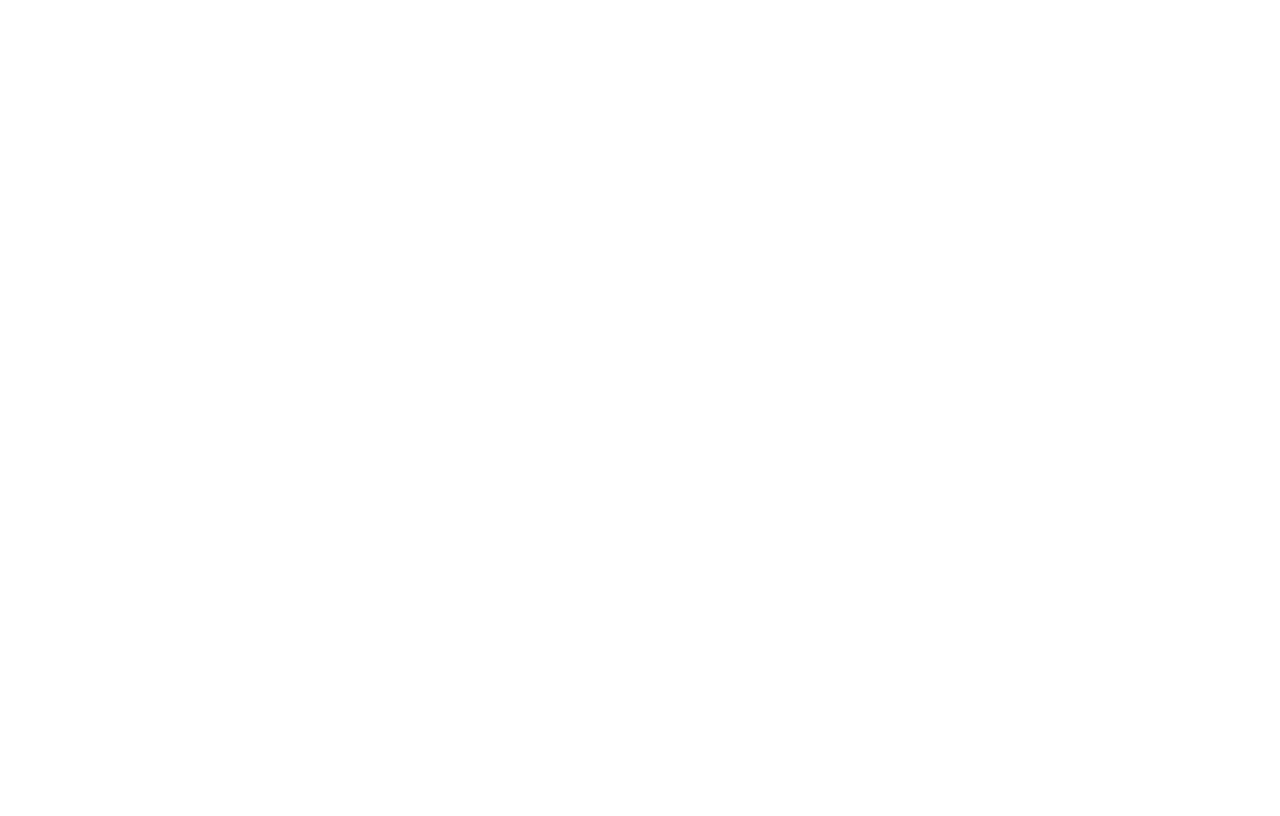
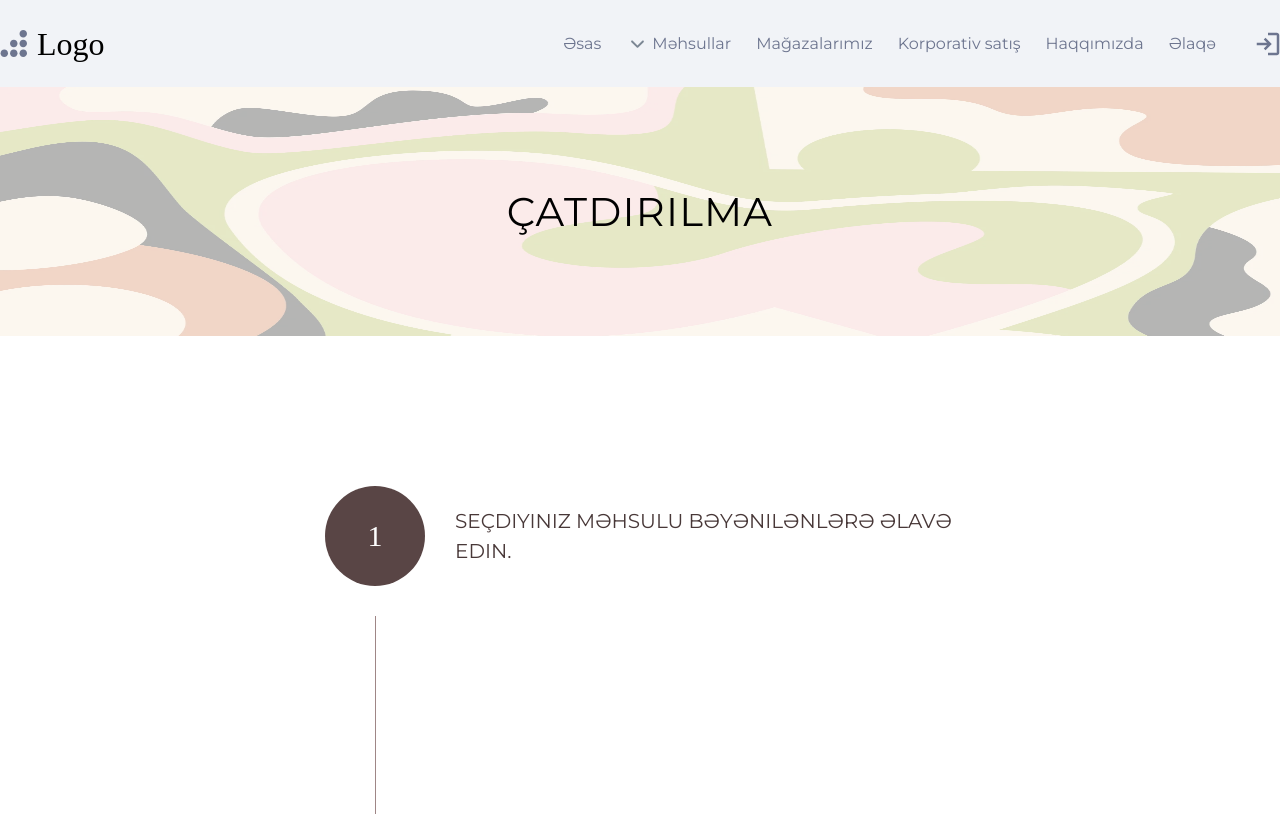
Before and after one commit to rouvsen/office-app-with-react, a React (Create React App) app: page /delivery in a window 1280 px wide. Before the commit this address had no page. Shown: the top 816 px of the page. Built offline with nearby package versions, Linux system fonts and the light colour scheme; a web font is replaced by a local one.

Commit message:
Add Delivery page to the project

```diff
--- a/src/App.js
+++ b/src/App.js
@@ -4,6 +4,8 @@
 import CategoryComponents from "../src/components/CategoryComponents";
 import AboutUs from "../src/components/AboutUs";
 import ContactUs from "../src/components/ContactUs";
+import Delivery from "./components/Delivery";
+
 import "./base.css";
 
 function App() {
@@ -14,6 +16,7 @@
         <Route path="/categorySupplies" element={<CategoryComponents />} />
         <Route path="/aboutUs" element={<AboutUs />} />
         <Route path="/contactUs" element={<ContactUs />} />
+        <Route path="/delivery" element={<Delivery />} />
       </Routes>
     </BrowserRouter>
   );
--- /dev/null
+++ b/src/components/Delivery/DeliveryMain/index.css
@@ -0,0 +1,98 @@
+.deliverymain-section-top {
+    padding: 100px 0;
+    position: relative;
+}
+.deliverymain-section-top-backimage img {
+    position: absolute;
+    left: 0;
+    top: 0;
+    width: 100%;
+    height: 100%;
+    z-index: -111;
+    opacity: .3;
+}
+.deliverymain-section-top h2 {
+    color: #000000;
+    font-family: 'Montserrat', sans-serif;
+    font-size: 40px;
+    font-weight: 400;
+    z-index: 999;
+    color: #000000;
+    font-family: 'Montserrat', sans-serif;
+    font-size: 40px;
+    font-weight: 400;
+    text-align: center;
+    letter-spacing: 1.2px;
+}
+
+/* bottom section */
+.deliverymain-section-bottom {
+    display: flex;
+    flex-direction: column;
+    row-gap: 260px;
+    padding: 150px 0;
+}
+.deliverymain-section-bottom-layer-wrapper {
+    display: flex;
+    flex-direction: row;
+    column-gap: 30px;
+    justify-content: center;
+    align-items: center;
+    position: relative;
+}
+.deliverymain-section-bottom-layer-left span {
+    display: flex;
+    width: 100px;
+    height: 100px;
+    font-size: 30px;
+    background-color: #594545;
+    color: white;
+    border: 0;
+    border-radius: 100%;
+    justify-content: center;
+    align-items: center;
+}
+.deliverymain-section-bottom-layer-right {
+    max-width: 500px;
+}
+.deliverymain-section-bottom-layer-right h5 {
+    color: #483838;
+    font-family: 'Montserrat', sans-serif;
+    font-size: 20px;
+    font-weight: 400;
+    line-height: 30px;
+    text-transform: uppercase;
+}
+
+.deliverymain-section-bottom-layer-wrapper .layer-left-span-val {
+    position: relative;
+}
+
+.deliverymain-section-bottom-layer-wrapper .layer-left-span-val:after {
+    content: '';
+    position: absolute;
+    left: 50%;
+    top: 130%;
+    width: 1px;
+    height: 198px;
+    background: #9F8686;
+}
+
+
+
+@media (max-width: 600px) {
+    .deliverymain-section-top h2 {
+        font-size: 30px;
+    }
+}
+
+@media (max-width: 481px) {
+    .deliverymain-section-bottom-layer-left span {
+        margin-left: 2px;
+    }
+    .deliverymain-section-bottom-layer-right h5 {
+        font-size: 15px !important;
+        line-height: 23px;
+        margin-right: 2px;
+    }
+}
--- /dev/null
+++ b/src/components/Delivery/DeliveryMain/index.js
@@ -0,0 +1,51 @@
+import './index.css'
+
+function DeliveryMain() {
+
+
+    return (
+        <section className='deliverymain-section-row'>
+                <div className='deliverymain-section-wrapper'>
+
+                    <div className='deliverymain-section-top'>
+                        <div className='container'>
+                            <h2>ÇATDIRILMA</h2>
+                        </div>
+                        <div className='deliverymain-section-top-backimage'>
+                            <img src='delivery-backgroundimage.png' />
+                        </div>
+                    </div>
+
+                    <div className='deliverymain-section-bottom'>
+                        <div className='deliverymain-section-bottom-layer-wrapper'>
+                            <div className='deliverymain-section-bottom-layer-left'>
+                                <span className='layer-left-span-val'>1</span>
+                            </div>
+                            <div className='deliverymain-section-bottom-layer-right'>
+                                <h5>Seçdiyiniz məhsulu bəyənilənlərə əlavə edin.</h5>
+                            </div>
+                        </div>
+                        <div className='deliverymain-section-bottom-layer-wrapper'>
+                            <div className='deliverymain-section-bottom-layer-left'>
+                                <span className='layer-left-span-val'>2</span>
+                            </div>
+                            <div className='deliverymain-section-bottom-layer-right'>
+                                <h5>SEÇİMLƏRİNİZİ TAMAMLADIQDAN SONRA BƏYƏNİLƏNLƏR HİSSƏSİNDƏ TƏSDİQ EDİN.</h5>
+                            </div>
+                        </div>
+                        <div className='deliverymain-section-bottom-layer-wrapper'>
+                            <div className='deliverymain-section-bottom-layer-left'>
+                                <span>3</span>
+                            </div>
+                            <div className='deliverymain-section-bottom-layer-right'>
+                                <h5>SİFARİŞİNİZİ TƏSDİQ ETDİKDƏN SONRA TEZLİKLƏ SİZİNLƏ ƏLAQƏ SAXLAYACAĞIQ.</h5>
+                            </div>
+                        </div>
+                    </div>
+
+                </div>
+        </section>
+    )
+}
+
+export default DeliveryMain
--- /dev/null
+++ b/src/components/Delivery/index.js
@@ -0,0 +1,17 @@
+import Header from '../Layout/Header'
+import Footer from '../Layout/Footer'
+import DeliveryMain from './DeliveryMain';
+
+import '../../base.css';
+
+function Delivery() {
+  return (
+    <>
+      <Header />
+      <DeliveryMain />
+      <Footer />
+    </>
+  );
+}
+
+export default Delivery;
```
Also changed, not shown: public/delivery-backgroundimage.png (added).
